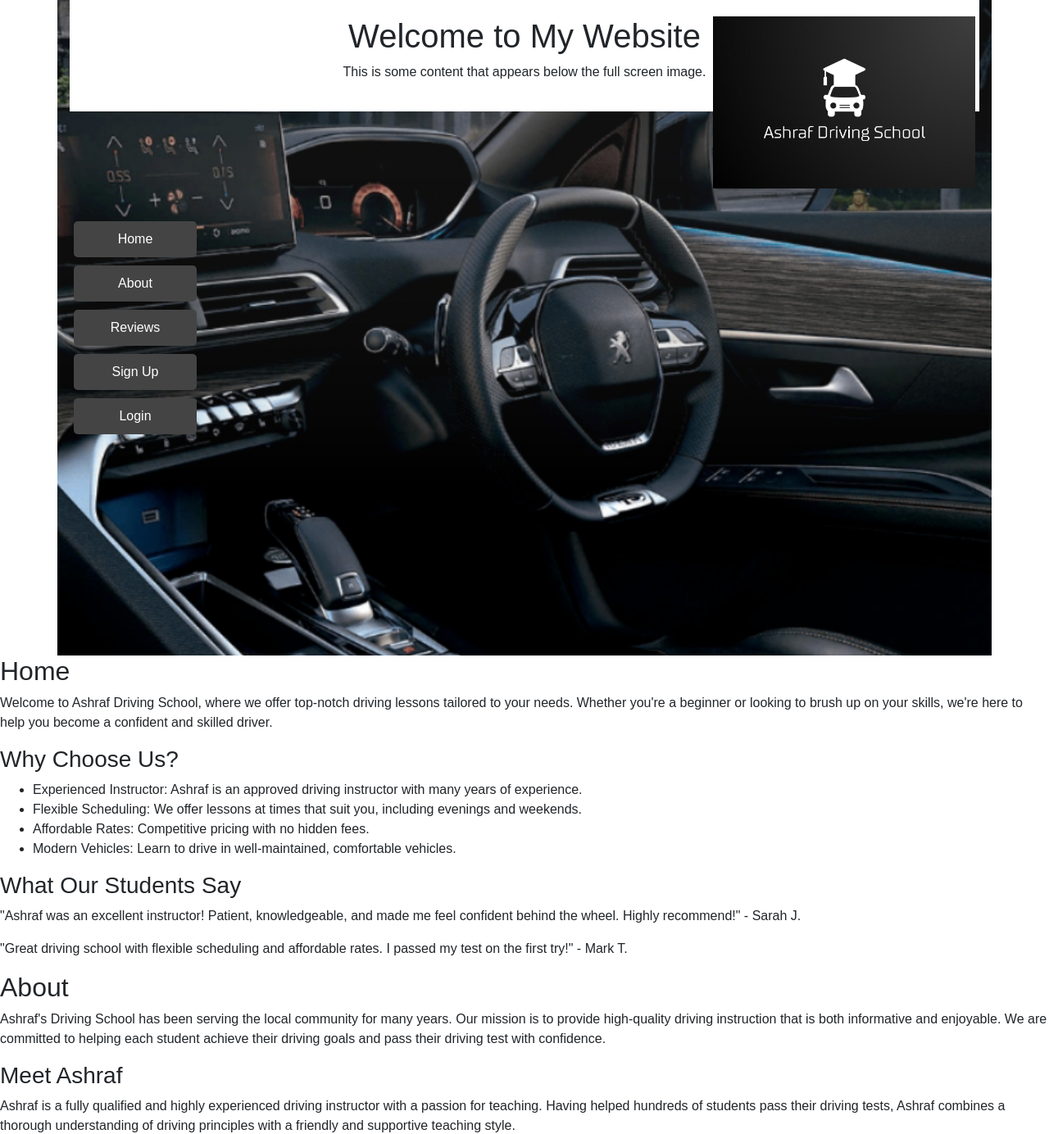
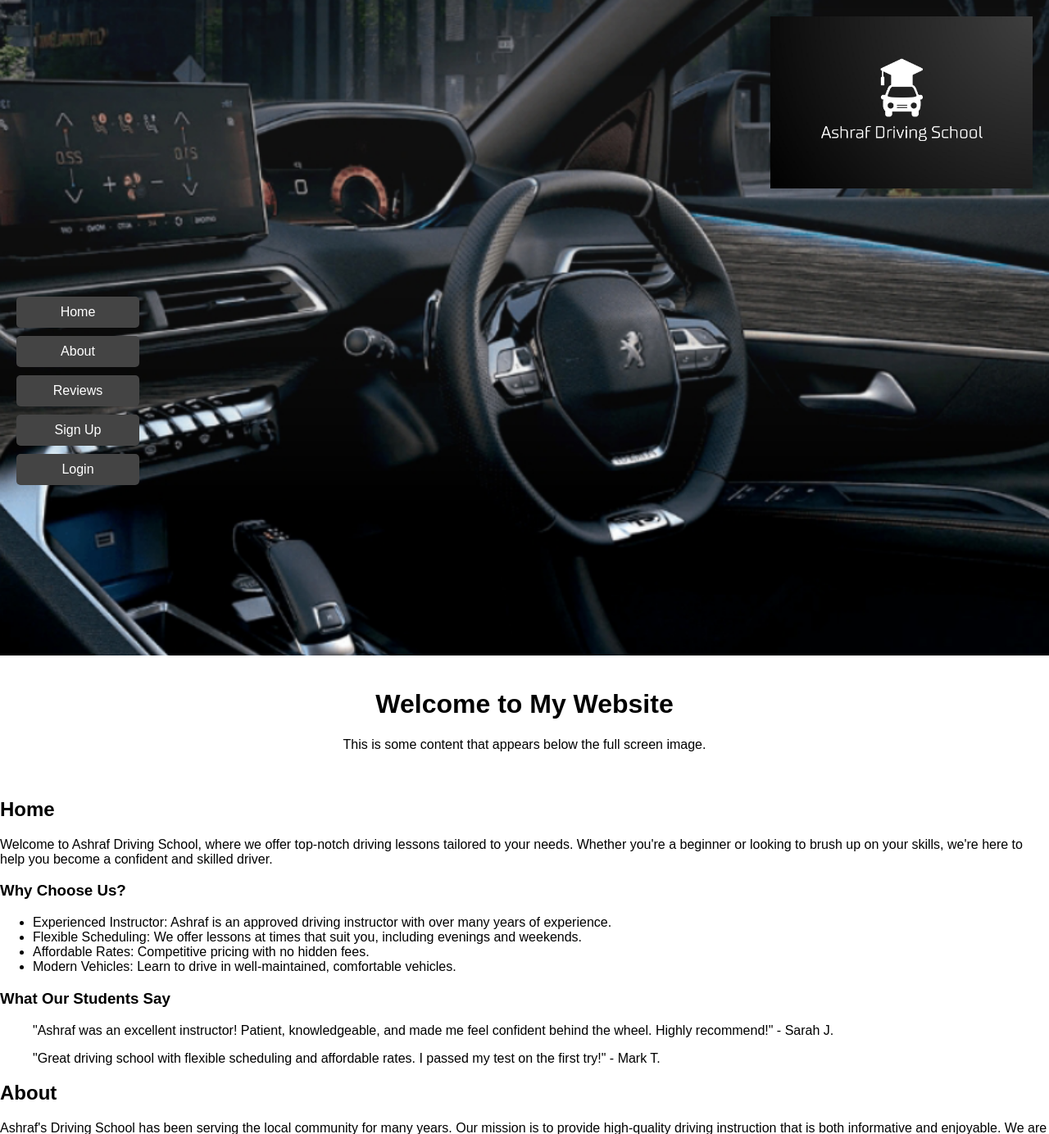
Before and after one commit to RahinAshraf/ash_driving_school, a Django app: page / in a window 1280 px wide. Shown: the top 1384 px of the page at 82% size. Run offline with Django 3.2, Linux system fonts and the light colour scheme; some libraries are stand-ins or nearby versions.

Commit message:
Describe the changes you made

```diff
--- a/ash_driving_school/templates/abu.html
+++ b/ash_driving_school/templates/abu.html
@@ -6,7 +6,6 @@
     <meta charset="UTF-8">
     <meta name="viewport" content="width=device-width, initial-scale=1.0">
     <title>Ashraf Driving School</title>
-    <link href="https://stackpath.bootstrapcdn.com/bootstrap/4.5.2/css/bootstrap.min.css" rel="stylesheet">
 
     <style>
         body, html {
@@ -16,25 +15,17 @@
             font-family: Arial, sans-serif;
         }
 
-        /* Full-screen background image */
         .full-screen-image {
             width: 100%;
             height: 100vh; /* Viewport height to fill the screen */
             object-fit: cover;
             display: block;
-            position: absolute;
-            top: 0;
-            left: 0;
-            z-index: -1; /* Ensure image is behind the content */
         }
 
-        /* Content area below the image */
         .content {
             padding: 20px;
             background-color: white;
             text-align: center;
-            position: relative;
-            z-index: 1;
         }
 
         /* Additional space below image */
@@ -95,6 +86,8 @@
                 width: 120px; /* Adjust button width for smaller screens */
             }
         }
+
+
 
     </style>
 
@@ -157,7 +150,7 @@
 
             <h3>Why Choose Us?</h3>
             <ul>
-                <li>Experienced Instructor: Ashraf is an approved driving instructor with many years of experience.</li>
+                <li>Experienced Instructor: Ashraf is an approved driving instructor with over many years of experience.</li>
                 <li>Flexible Scheduling: We offer lessons at times that suit you, including evenings and weekends.</li>
                 <li>Affordable Rates: Competitive pricing with no hidden fees.</li>
                 <li>Modern Vehicles: Learn to drive in well-maintained, comfortable vehicles.</li>
@@ -185,6 +178,7 @@
     <h3>Our Vehicles</h3>
     <p>Our fleet includes a range of modern, well-maintained vehicles equipped with dual controls for your safety. Whether you prefer a manual or automatic transmission, we have the right vehicle to suit your needs.</p>
 
+
 <h3>Our Location</h3>
     <p>We are based in St Albans &amp; Hatfield, two beautiful towns in Hertfordshire. Check out our locations on the map below!</p>
 
@@ -194,7 +188,9 @@
 <!-- Leaflet.js Script -->
 <script src="https://unpkg.com/leaflet/dist/leaflet.js"></script>
 <link rel="stylesheet" href="https://unpkg.com/leaflet/dist/leaflet.css" />
+
 </section>
+
 
         <section id="contact" class="section">
             <h2>Contact</h2>
@@ -209,15 +205,12 @@
             </div>
             <div class="contact-info-card">
                 <h3>Instagram</h3>
-                <p>Follow us on Instagram: <a href="https://www.instagram.com/ashraf.driving.school/profilecard/?igsh=YWJ1YWxraXlxYTlp" target="_blank" style="color: #ff0000; text-decoration: underline; font-weight: bold;">@ashraf.driving.school</a></p>
+                <p>Follow us on Instagram: <a href="https://www.instagram.com/ashraf.driving.school/profilecard/?igsh=YWJ1YWxraXlxYTlp" target="_blank" style="color: #ff0000;
+            text-decoration: underline; font-weight: bold;">@ashraf.driving.school</a></p>
+                <p></p>
             </div>
         </section>
     </main>
 
-    <!-- Add Bootstrap JS and dependencies -->
-    <script src="https://code.jquery.com/jquery-3.5.1.slim.min.js"></script>
-    <script src="https://cdn.jsdelivr.net/npm/@popperjs/core@2.9.1/dist/umd/popper.min.js"></script>
-    <script src="https://stackpath.bootstrapcdn.com/bootstrap/4.5.2/js/bootstrap.min.js"></script>
-
 </body>
 </html>
```
Lines whose indentation alone changed are shown as unchanged.
